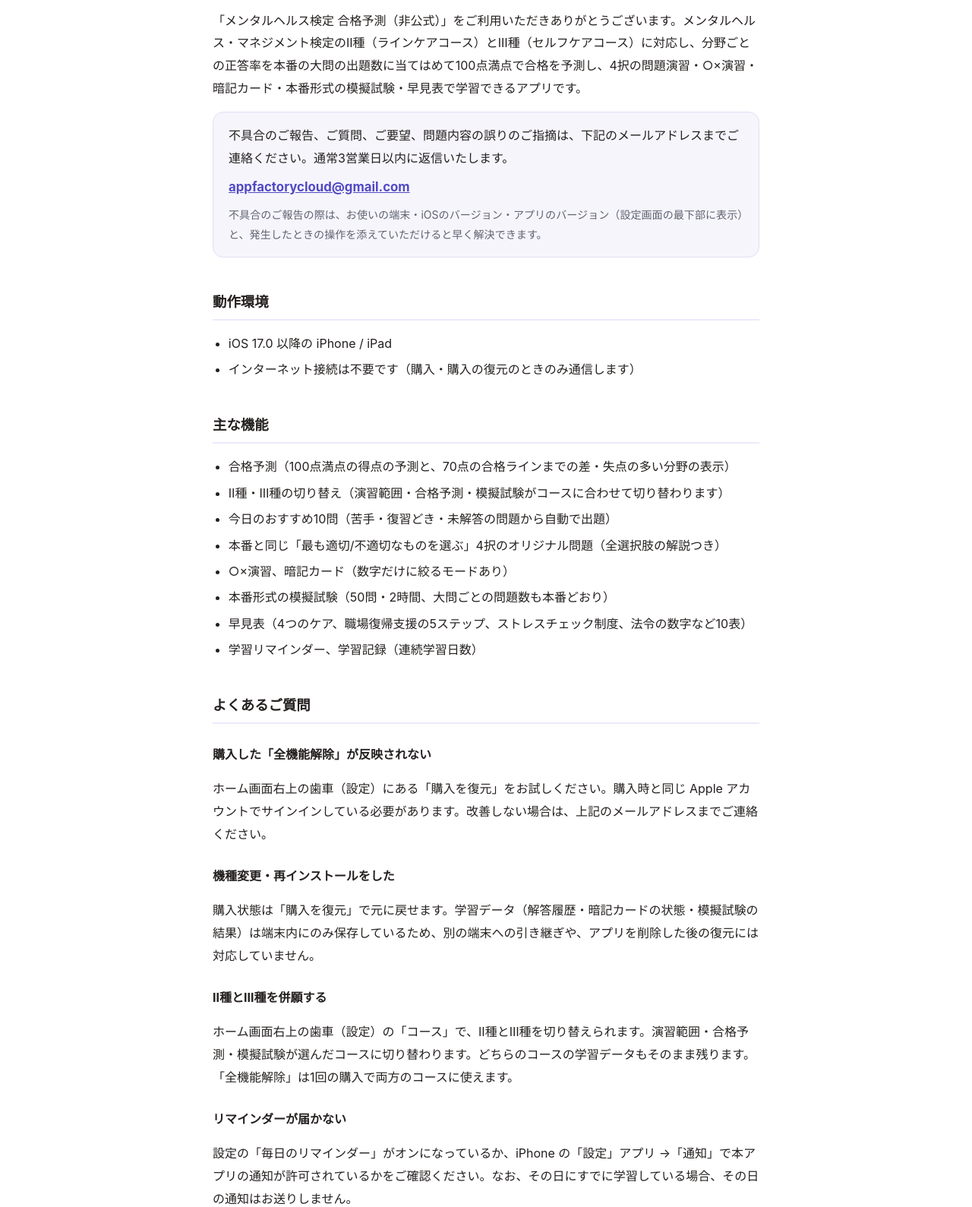
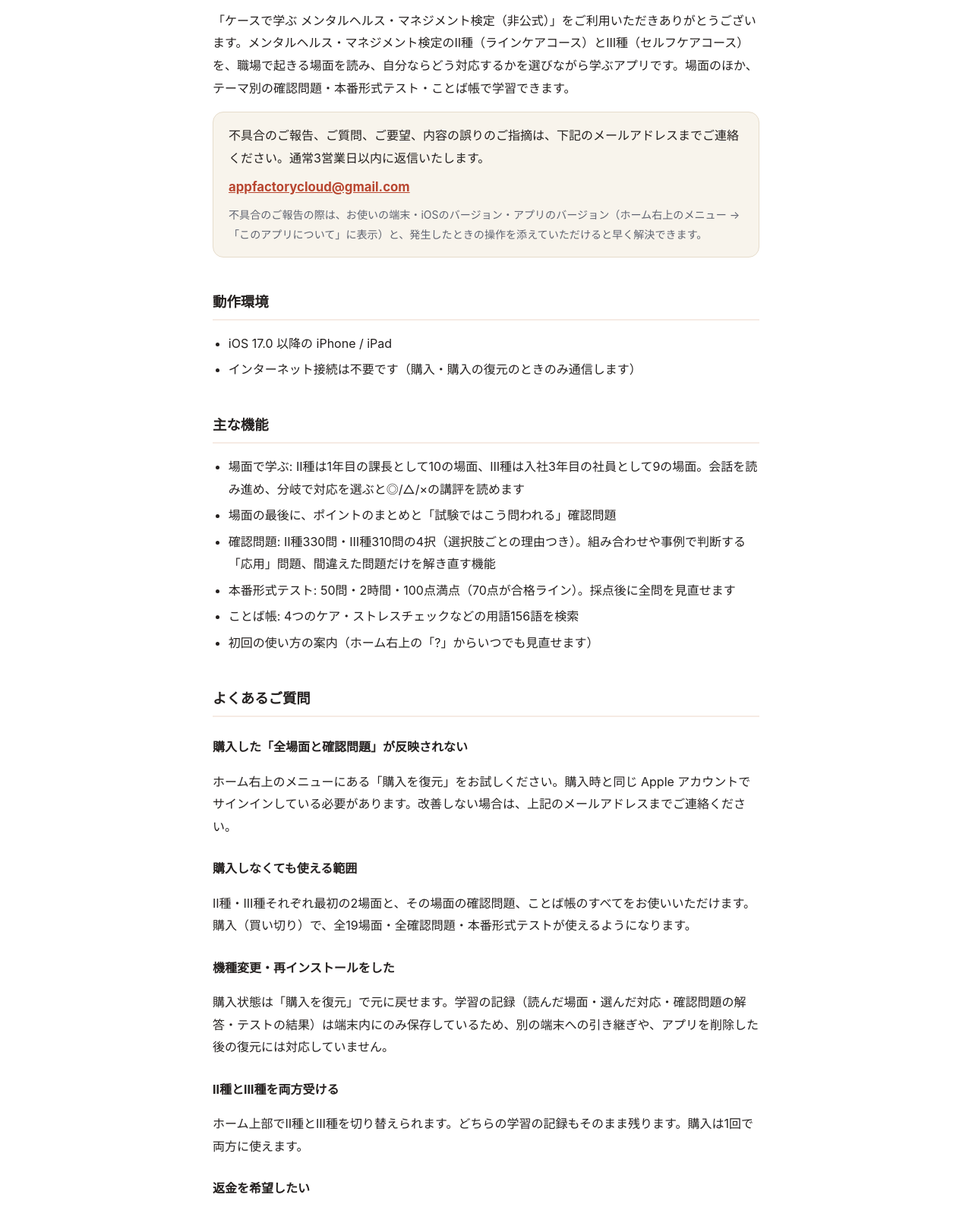
Before and after one commit to taaaaho/mentalkentei, a plain HTML site: page docs/index.html in a window 1280 px wide. Shown: the part 266-1855 px from the top of the page at 76% size. Drawn offline with Linux system fonts and the light colour scheme.

Commit message:
ケースで学ぶ版(1.0再提出)に合わせてサポート・プライバシーポリシー・利用規約を更新
Co-Authored-By: Claude Opus 5.5 <noreply@anthropic.com>

```diff
--- a/docs/index.html
+++ b/docs/index.html
@@ -3,8 +3,8 @@
 <head>
 <meta charset="UTF-8">
 <meta name="viewport" content="width=device-width, initial-scale=1.0">
-<title>サポート | メンタルヘルス検定 合格予測（非公式）</title>
-<meta name="description" content="メンタルヘルス検定 合格予測（非公式）のサポートページ。お問い合わせ先とよくあるご質問。">
+<title>サポート | ケースで学ぶ メンタルヘルス・マネジメント検定（非公式）</title>
+<meta name="description" content="ケースで学ぶ メンタルヘルス・マネジメント検定（非公式）のサポートページ。お問い合わせ先とよくあるご質問。">
 <link rel="icon" href="icon.png">
 <link rel="apple-touch-icon" href="icon.png">
 <link rel="stylesheet" href="style.css">
@@ -14,8 +14,8 @@
   <div class="inner">
     <img src="icon.png" alt="">
     <div>
-      <h1>メンタルヘルス検定 合格予測<span class="nowrap">（非公式）</span></h1>
-      <p>メンタルヘルス・マネジメント検定 Ⅱ種・Ⅲ種の学習アプリ</p>
+      <h1>ケースで学ぶ メンタルヘルス・マネジメント検定<span class="nowrap">（非公式）</span></h1>
+      <p>Ⅱ種・Ⅲ種 職場の場面で対応を選んで学ぶ学習アプリ</p>
     </div>
   </div>
 </header>
@@ -28,12 +28,12 @@
 </nav>
 <main>
 <h2>サポート</h2>
-<p>「メンタルヘルス検定 合格予測（非公式）」をご利用いただきありがとうございます。メンタルヘルス・マネジメント検定のⅡ種（ラインケアコース）とⅢ種（セルフケアコース）に対応し、分野ごとの正答率を本番の大問の出題数に当てはめて100点満点で合格を予測し、4択の問題演習・○×演習・暗記カード・本番形式の模擬試験・早見表で学習できるアプリです。</p>
+<p>「ケースで学ぶ メンタルヘルス・マネジメント検定（非公式）」をご利用いただきありがとうございます。メンタルヘルス・マネジメント検定のⅡ種（ラインケアコース）とⅢ種（セルフケアコース）を、職場で起きる場面を読み、自分ならどう対応するかを選びながら学ぶアプリです。場面のほか、テーマ別の確認問題・本番形式テスト・ことば帳で学習できます。</p>
 
 <div class="card">
-  <p style="margin:0">不具合のご報告、ご質問、ご要望、問題内容の誤りのご指摘は、下記のメールアドレスまでご連絡ください。通常3営業日以内に返信いたします。</p>
-  <p class="contact" style="margin:8px 0 0"><a href="mailto:appfactorycloud@gmail.com?subject=%E3%80%90%E3%83%A1%E3%83%B3%E3%82%BF%E3%83%AB%E3%83%98%E3%83%AB%E3%82%B9%E6%A4%9C%E5%AE%9A%E3%80%91%E3%81%8A%E5%95%8F%E3%81%84%E5%90%88%E3%82%8F%E3%81%9B">appfactorycloud@gmail.com</a></p>
-  <p class="note" style="margin:8px 0 0">不具合のご報告の際は、お使いの端末・iOSのバージョン・アプリのバージョン（設定画面の最下部に表示）と、発生したときの操作を添えていただけると早く解決できます。</p>
+  <p style="margin:0">不具合のご報告、ご質問、ご要望、内容の誤りのご指摘は、下記のメールアドレスまでご連絡ください。通常3営業日以内に返信いたします。</p>
+  <p class="contact" style="margin:8px 0 0"><a href="mailto:appfactorycloud@gmail.com?subject=%E3%80%90%E3%82%B1%E3%83%BC%E3%82%B9%E3%81%A7%E5%AD%A6%E3%81%B6%20%E3%83%A1%E3%83%B3%E3%82%BF%E3%83%AB%E3%83%98%E3%83%AB%E3%82%B9%E3%80%91%E3%81%8A%E5%95%8F%E3%81%84%E5%90%88%E3%82%8F%E3%81%9B">appfactorycloud@gmail.com</a></p>
+  <p class="note" style="margin:8px 0 0">不具合のご報告の際は、お使いの端末・iOSのバージョン・アプリのバージョン（ホーム右上のメニュー →「このアプリについて」に表示）と、発生したときの操作を添えていただけると早く解決できます。</p>
 </div>
 
 <h2>動作環境</h2>
@@ -44,33 +44,31 @@
 
 <h2>主な機能</h2>
 <ul>
-  <li>合格予測（100点満点の得点の予測と、70点の合格ラインまでの差・失点の多い分野の表示）</li>
-  <li>Ⅱ種・Ⅲ種の切り替え（演習範囲・合格予測・模擬試験がコースに合わせて切り替わります）</li>
-  <li>今日のおすすめ10問（苦手・復習どき・未解答の問題から自動で出題）</li>
-  <li>本番と同じ「最も適切/不適切なものを選ぶ」4択のオリジナル問題（全選択肢の解説つき）</li>
-  <li>○×演習、暗記カード（数字だけに絞るモードあり）</li>
-  <li>本番形式の模擬試験（50問・2時間、大問ごとの問題数も本番どおり）</li>
-  <li>早見表（4つのケア、職場復帰支援の5ステップ、ストレスチェック制度、法令の数字など10表）</li>
-  <li>学習リマインダー、学習記録（連続学習日数）</li>
+  <li>場面で学ぶ: Ⅱ種は1年目の課長として10の場面、Ⅲ種は入社3年目の社員として9の場面。会話を読み進め、分岐で対応を選ぶと◎/△/×の講評を読めます</li>
+  <li>場面の最後に、ポイントのまとめと「試験ではこう問われる」確認問題</li>
+  <li>確認問題: Ⅱ種330問・Ⅲ種310問の4択（選択肢ごとの理由つき）。組み合わせや事例で判断する「応用」問題、間違えた問題だけを解き直す機能</li>
+  <li>本番形式テスト: 50問・2時間・100点満点（70点が合格ライン）。採点後に全問を見直せます</li>
+  <li>ことば帳: 4つのケア・ストレスチェックなどの用語156語を検索</li>
+  <li>初回の使い方の案内（ホーム右上の「?」からいつでも見直せます）</li>
 </ul>
 
 <h2>よくあるご質問</h2>
-<h3>購入した「全機能解除」が反映されない</h3>
-<p>ホーム画面右上の歯車（設定）にある「購入を復元」をお試しください。購入時と同じ Apple アカウントでサインインしている必要があります。改善しない場合は、上記のメールアドレスまでご連絡ください。</p>
+<h3>購入した「全場面と確認問題」が反映されない</h3>
+<p>ホーム右上のメニューにある「購入を復元」をお試しください。購入時と同じ Apple アカウントでサインインしている必要があります。改善しない場合は、上記のメールアドレスまでご連絡ください。</p>
+<h3>購入しなくても使える範囲</h3>
+<p>Ⅱ種・Ⅲ種それぞれ最初の2場面と、その場面の確認問題、ことば帳のすべてをお使いいただけます。購入（買い切り）で、全19場面・全確認問題・本番形式テストが使えるようになります。</p>
 <h3>機種変更・再インストールをした</h3>
-<p>購入状態は「購入を復元」で元に戻せます。学習データ（解答履歴・暗記カードの状態・模擬試験の結果）は端末内にのみ保存しているため、別の端末への引き継ぎや、アプリを削除した後の復元には対応していません。</p>
-<h3>Ⅱ種とⅢ種を併願する</h3>
-<p>ホーム画面右上の歯車（設定）の「コース」で、Ⅱ種とⅢ種を切り替えられます。演習範囲・合格予測・模擬試験が選んだコースに切り替わります。どちらのコースの学習データもそのまま残ります。「全機能解除」は1回の購入で両方のコースに使えます。</p>
-<h3>リマインダーが届かない</h3>
-<p>設定の「毎日のリマインダー」がオンになっているか、iPhone の「設定」アプリ →「通知」で本アプリの通知が許可されているかをご確認ください。なお、その日にすでに学習している場合、その日の通知はお送りしません。</p>
+<p>購入状態は「購入を復元」で元に戻せます。学習の記録（読んだ場面・選んだ対応・確認問題の解答・テストの結果）は端末内にのみ保存しているため、別の端末への引き継ぎや、アプリを削除した後の復元には対応していません。</p>
+<h3>Ⅱ種とⅢ種を両方受ける</h3>
+<p>ホーム上部でⅡ種とⅢ種を切り替えられます。どちらの学習の記録もそのまま残ります。購入は1回で両方に使えます。</p>
 <h3>返金を希望したい</h3>
 <p>App 内課金の決済は Apple が行っているため、返金のご依頼は Apple の「<a href="https://reportaproblem.apple.com/">問題を報告する</a>」ページからお手続きください。</p>
-<h3>問題の内容に誤りを見つけた</h3>
-<p>お手数ですが、コース（Ⅱ種/Ⅲ種）・章の名前と問題文の冒頭を添えて、上記のメールアドレスまでお知らせください。確認のうえ、アップデートで修正いたします。</p>
+<h3>内容に誤りを見つけた</h3>
+<p>ホーム右上のメニューの「内容の誤りを知らせる」か、上記のメールアドレスから、Ⅱ種/Ⅲ種・場面やテーマの名前・問題文の冒頭を添えてお知らせください。確認のうえ、アップデートで修正いたします。</p>
 
 <h2>内容について</h2>
-<p>問題・解説・暗記カード・早見表はすべて開発者が作成したオリジナルで、公式の過去問題や公式テキストの文章は掲載していません。章立ては公式テキスト第6版に合わせ、内容は2026年10月1日時点の法令・厚生労働省の指針等に基づいています。</p>
-<p>模擬試験の大問ごとの問題数は、大阪商工会議所が公表している選択問題の模範解答（第36回〜第40回）をもとにしています。Ⅲ種の第7問は範囲をまたぐ問題とみて、各章に振り分けています。試験日程・出題範囲などの最新の情報は、<a href="https://www.mental-health.ne.jp/">メンタルヘルス・マネジメント検定試験の公式サイト</a>でご確認ください。</p>
+<p>場面・講評・確認問題・解説・用語の説明はすべて開発者が作成したオリジナルで、公式の過去問題や公式テキストの文章は掲載していません。テーマは公式テキスト第6版の章立てを参考に分け、内容は2026年11月1日時点の法令・厚生労働省の指針等に基づいています。</p>
+<p>本番形式テストは、各テーマの問題数に比例して出題する本アプリ独自の構成で、本番の出題配分とは異なります。場面の講評は試験対策のための一般的な考え方です。実際の職場で不調が心配なときは、産業保健スタッフや医療機関にご相談ください。試験日程・出題範囲などの最新の情報は、<a href="https://www.mental-health.ne.jp/">メンタルヘルス・マネジメント検定試験の公式サイト</a>でご確認ください。</p>
 
 </main>
 <footer>
--- a/docs/style.css
+++ b/docs/style.css
@@ -1,23 +1,23 @@
 :root {
-  --brand: #5149c4;
-  --header: #3f35a8;
-  --brand-soft: #eceafb;
+  --brand: #b8452f;
+  --header: #22304a;
+  --brand-soft: #f6ebe4;
   --ink: #24201f;
   --muted: #5f6370;
   --bg: #ffffff;
-  --surface: #f6f5fc;
-  --line: #e2e0f2;
+  --surface: #f8f4ec;
+  --line: #e6dccb;
 }
 @media (prefers-color-scheme: dark) {
   :root {
-    --brand: #a39dff;
-    --header: #2b2470;
-    --brand-soft: #23213f;
+    --brand: #f0a089;
+    --header: #1a2438;
+    --brand-soft: #2e2320;
     --ink: #f4eff0;
     --muted: #a7aabb;
     --bg: #13121c;
-    --surface: #1c1a2a;
-    --line: #2e2b45;
+    --surface: #1f2128;
+    --line: #33363f;
   }
 }
 * { box-sizing: border-box; }
```
Also changed, not shown: docs/privacy.html (+15 -18 lines), docs/terms.html (+10 -10 lines), docs/icon.png, 2 other files.
